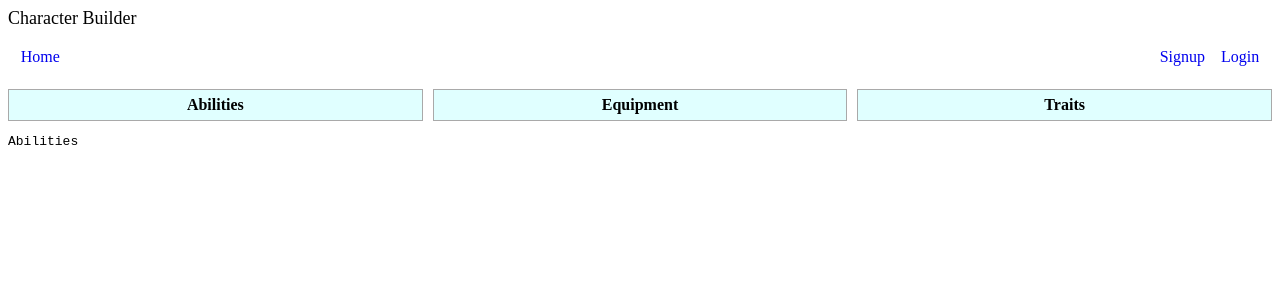
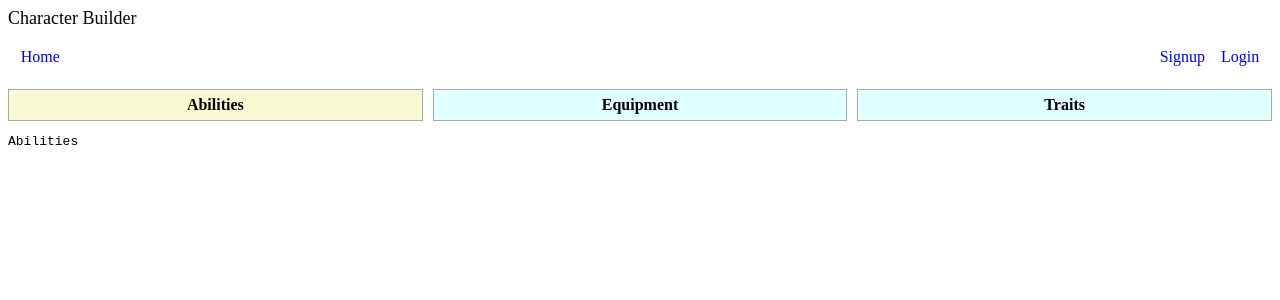
Before and after one commit to jDman/characterBuilder, an Angular app: page /builder in a window 1280 px wide. Shown: the top 300 px of the page. Built offline with nearby package versions, Linux system fonts and the light colour scheme.

Commit message:
feat - improved on additional character information component

```diff
--- a/src/app/builder/additional-character-information/additional-character-information.component.html
+++ b/src/app/builder/additional-character-information/additional-character-information.component.html
@@ -2,6 +2,7 @@
   <div
     *ngFor="let option of additionalCharacterUpdateOptions"
     class="additional-character-information__item"
+    [ngClass]="{ active: selection === option.title.toLocaleLowerCase() }"
     (click)="updateSelection(option.title)"
   >
     <span class="additional-character-information__selection">{{
--- a/src/app/builder/additional-character-information/additional-character-information.component.scss
+++ b/src/app/builder/additional-character-information/additional-character-information.component.scss
@@ -13,6 +13,10 @@
     text-align: center;
     transition: ease-in-out 0.25s;
 
+    &.active {
+      background-color: lightgoldenrodyellow;
+    }
+
     &:hover {
       transform: scale(1.02);
     }
```
Also changed, not shown: 1 other file (tests, documents, lock files or other folders).
